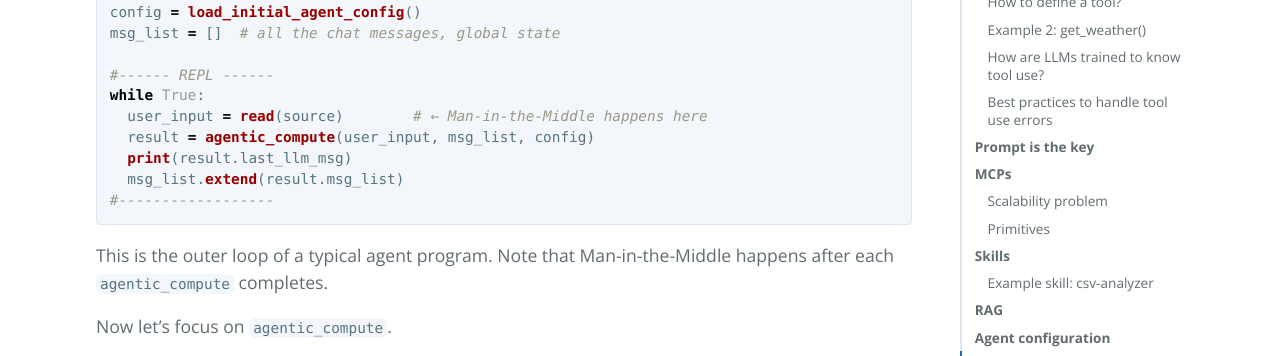
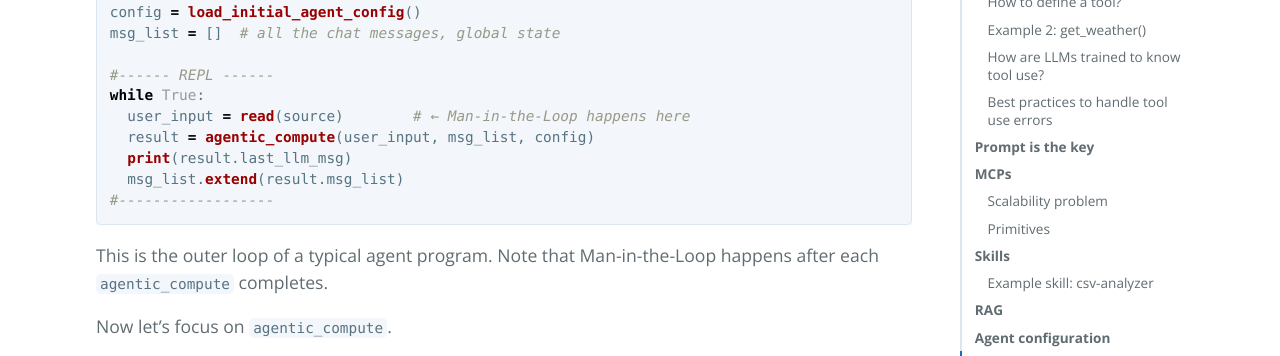
Before and after one commit to rui-r-duan/blog, a Jekyll site: the page built from _posts/2026-09-16-ai-agents.md, in a window 1280 px wide and 1400 px high, scrolled down 16292 px. Shown: the part 152-508 px from the top of the window. Built offline with Jekyll 4.4.1, drawn with Linux system fonts in a browser that asks for light colours; some of the changed text lies outside the part shown.

Commit message:
fix: term Man-in-the-Middle => Man-in-the-Loop

````diff
--- a/_posts/2026-09-16-ai-agents.md
+++ b/_posts/2026-09-16-ai-agents.md
@@ -588,7 +588,7 @@ msg_list = []  # all the chat messages, global state
 
 #------ REPL ------
 while True:
-  user_input = read(source)        # ← Man-in-the-Middle happens here
+  user_input = read(source)        # ← Man-in-the-Loop happens here
   result = agentic_compute(user_input, msg_list, config)
   print(result.last_llm_msg)
   msg_list.extend(result.msg_list)
@@ -596,7 +596,7 @@ while True:
 ```
 
 This is the outer loop of a typical agent program.  Note that
-Man-in-the-Middle happens after each `agentic_compute` completes.
+Man-in-the-Loop happens after each `agentic_compute` completes.
 
 Now let's focus on `agentic_compute`.
 
@@ -646,7 +646,7 @@ def agentic_compute(user_msg, history_msg, config) -> Result:
     msg_list.append(response.llm_msg)
 
     # If "end_turn", LLM thinks that the user's goal is reached
-    # OR it needs human's input (Man-in-the-Middle).
+    # OR it needs human's input (Man-in-the-Loop).
     if response.stop_reason == "end_turn":
       return Result(response, msg_list)
 
````
